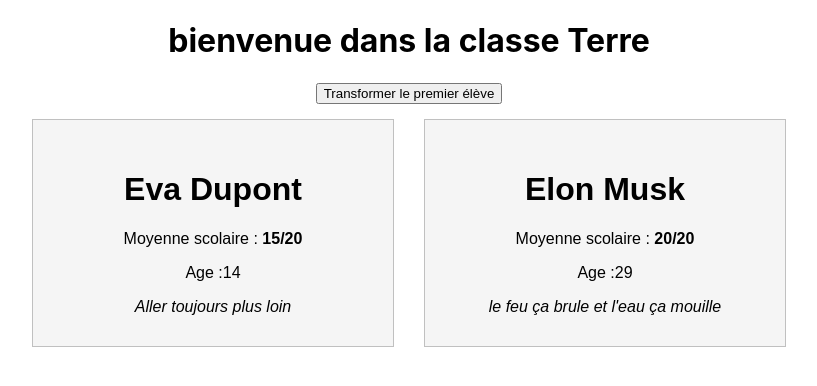
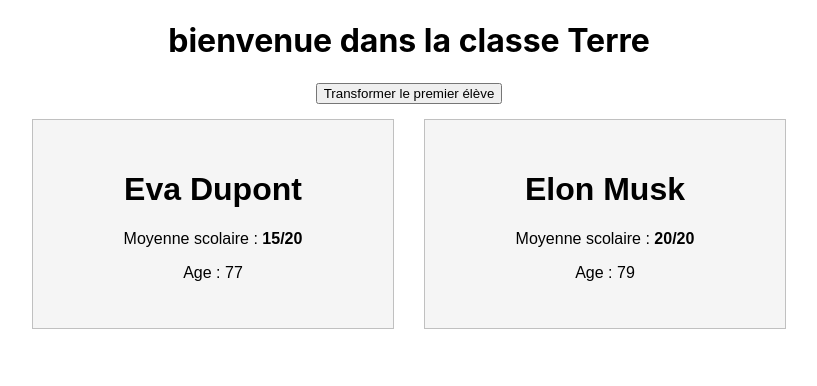
Before and after one commit to alexandredess/eleve, a React (Create React App) app: page / in a window 1280 px wide. Shown: the top 386 px of the page, without its empty margins (231-1048 px from the left). Built offline with nearby package versions, Linux system fonts and the light colour scheme.

Commit message:
module css

```diff
--- a/src/Components/Eleves/Eleve.js
+++ b/src/Components/Eleves/Eleve.js
@@ -1,52 +1,32 @@
-import React, {Component} from 'react';
-import './Eleve.css'
+// Librairies
+import React, { useEffect } from 'react';
+import classes from './Eleve.module.css';
 
-class Eleve extends Component{
-
-    constructor(props){
-        super(props);
-        console.log('[Eleve.js] Constructor');
-    }
-
-    componentDidMount(){
-        console.log('[Eleve.js] ComponentDidMount');
-    }
-
-    componentWillUnmount(){
-        console.log('[Eleve.js] ComponentWillUnmount');
-    }
-
-    componentDidUpdate(){
-        console.log('[Eleve.js] ComponentDidUpdate');
-      }
-
-    shouldComponentUpdate(nextProps){
-        console.log('[Eleve.js] shouldComponentUpdate');
-        //si la prochaine valeur de nom est différente de la valeur du nom actuelle
-        if(nextProps.nom != this.props.nom){
-            return true;
+function Eleve(props) {
+    //useEffect
+    useEffect(()=>{
+        console.log('[Eleve.js] UseEffect');
+    },[]);
+    useEffect(()=>{
+            console.log('[Eleve.js] UseEffect(didUpdate');
+    })
+    useEffect(()=>{
+        return()=>{
+            console.log('[Eleve.js] UseEffect(WillUnmount)');
         }
-        return false;
-    }
-
-    render(){
-        return(
-            <div className="eleve">
-                <h1 onClick={this.props.clic}>{this.props.nom}</h1>
-                <p>Moyenne scolaire : <b>{this.props.moyenne}/20</b></p>
-                <p>Age :{Math.floor(Math.random()*100)} </p>
-                <i>{this.props.citation}</i>
-            </div>
-        )
-    }
+    },[]);
+    //limitateur
+    useEffect(()=>{
+        console.log('[Eleve.js] Le nom a changé');
+    },[props.nom]);
+    //jsx
+    return (
+        <div className={classes.eleve}>
+            <h1 onClick={props.clic}>{props.nom}</h1>
+            <p>Moyenne scolaire : <b>{props.moyenne}/20</b></p>
+            <p>Age : {Math.floor(Math.random() * 100)}</p>
+            <i>{props.children}</i>
+        </div>
+    );
 }
-// const Eleve = props=>{
-//     return(
-//       <div className="eleve">
-//         <h1>{props.nom}</h1>
-//         <p>Moyenne scolaire : <b>{props.moyenne}/20</b></p>
-//       </div>
-//     )
-//   }
-
 export default Eleve;
--- a/src/Containers/App.js
+++ b/src/Containers/App.js
@@ -1,6 +1,6 @@
-import './App.css';
-import { Component } from 'react';
-import React,{ useState } from 'react';
+import classes from './App.module.css';
+import React,{ useState, useEffect } from 'react';
+
 //import eleve.js
 import Eleve from '../Components/Eleves/Eleve';
 
@@ -19,20 +19,30 @@
     }]
   );
 
+  useEffect(()=>{
+    console.log('[App.js] UseEffect');
+
+    return()=>{
+      console.log('[App.js] UseEffect(didUnmount)');
+    }
+  },[]);
+
+  useEffect(()=>{
+    console.log('[App.js] UseEffect(didUpdate)');
+  })
+
   const buttonClickedHandler= nouveauNom =>{
     //on reprend le state d'avant et on le met dans la const nouveauState
-    const nouveauState = [...this.state.eleves];
+    const nouveauxEleves = [...eleves];
     //on dit ici que le prénom de la première personne sera "Steve Jobs"
-    nouveauState[0].nom=nouveauNom
+    nouveauxEleves[0].nom=nouveauNom
     //on envoie ça dans le nouveau state
-    this.setState({
-      ...this.state,
-      eleves:nouveauState
-    })
-  }
+    setEleves(nouveauxEleves);
+    }
+
 
     return(
-      <div className="App">
+      <div className={classes.App}>
         <h1>bienvenue dans la classe Terre</h1>
 
         <div>
@@ -43,14 +53,14 @@
           nom={eleves[0].nom}
           moyenne={eleves[0].moyenne}
           citation={eleves[0].citation}
-          clic={()=>this.buttonClickedHandler('Steve Jobs')}>
+          clic={()=>buttonClickedHandler('Steve Jobs')}>
 
         </Eleve>
         <Eleve
           nom={eleves[1].nom}
           moyenne={eleves[1].moyenne}
           citation={eleves[1].citation}
-          clic={()=>this.buttonClickedHandlerBis('Julie Martin')}>
+          clic={()=>buttonClickedHandler('Julie Martin')}>
           </Eleve>
       </div>
   )
```
Also changed, not shown: src/Components/Eleves/Eleve.module.css (renamed from src/Components/Eleves/Eleve.css), src/Containers/App.module.css (renamed from src/Containers/App.css).
